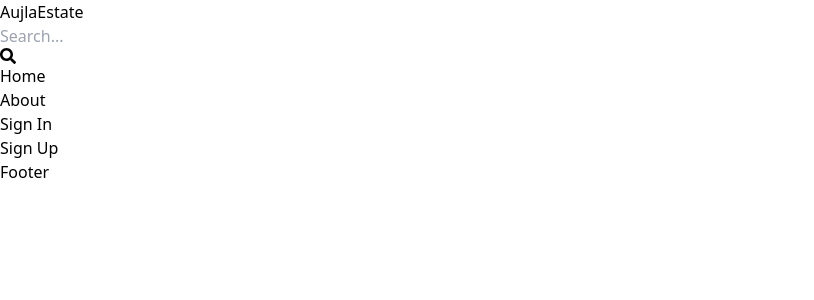
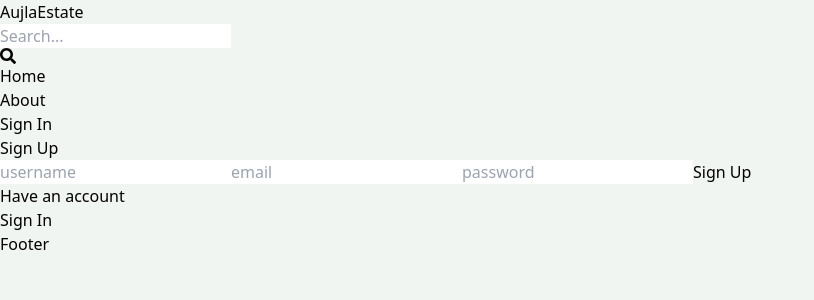
Before and after one commit to AgyapalSingh/Real-State-Mern, a React (Vite) app in the folder client/: page /sign-up in a window 1280 px wide. Shown: the top 300 px of the page, without its empty margins (0-814 px from the left). Built offline with nearby package versions, Linux system fonts and the light colour scheme.

Commit message:
Sign Up Page UI

```diff
--- a/client/src/index.css
+++ b/client/src/index.css
@@ -1,3 +1,10 @@
 @tailwind base;
 @tailwind components;
 @tailwind utilities;
+
+
+
+
+body{
+    background-color: rgb(241, 245, 241);
+}
--- a/client/src/pages/SignUp.jsx
+++ b/client/src/pages/SignUp.jsx
@@ -1,12 +1,49 @@
-import React from 'react'
-import Layout from '../components/Layout'
+import React from "react";
+import Layout from "../components/Layout";
+import { Link } from "react-router-dom";
 
 const SignUp = () => {
   return (
-    <Layout title='Sign Up | AujlaEstate'>
-      <div>Sign Up</div>
+    <Layout title="Sign Up | AujlaEstate">
+      <div className="p-3 max-w-lg mx-auto">
+        <h1 className="text-3xl text-center font-semibold my-7">Sign Up</h1>
+
+        <form className="flex flex-col gap-4">
+          <input
+            type="text"
+            placeholder="username"
+            className="border p-3 rounded-lg"
+            id="username"
+          />
+
+          <input
+            type="email"
+            placeholder="email"
+            className="border p-3 rounded-lg"
+            id="username"
+          />
+
+          <input
+            type="password"
+            placeholder="password"
+            className="border p-3 rounded-lg"
+            id="username"
+          />
+          <button className="bg-slate-700 text-white p-3 rounded-lg uppercase hover:opacity-95 disabled:opacity-80">
+            Sign Up
+          </button>
+        </form>
+
+
+        <div className="flex gap-2 mt-5">
+          <p>Have an account</p>
+          <Link to={"/sign-in"}>
+            <span className="text-blue-700">Sign In</span>
+          </Link>
+        </div>
+      </div>
     </Layout>
-  )
-}
+  );
+};
 
-export default SignUp
+export default SignUp;
```
